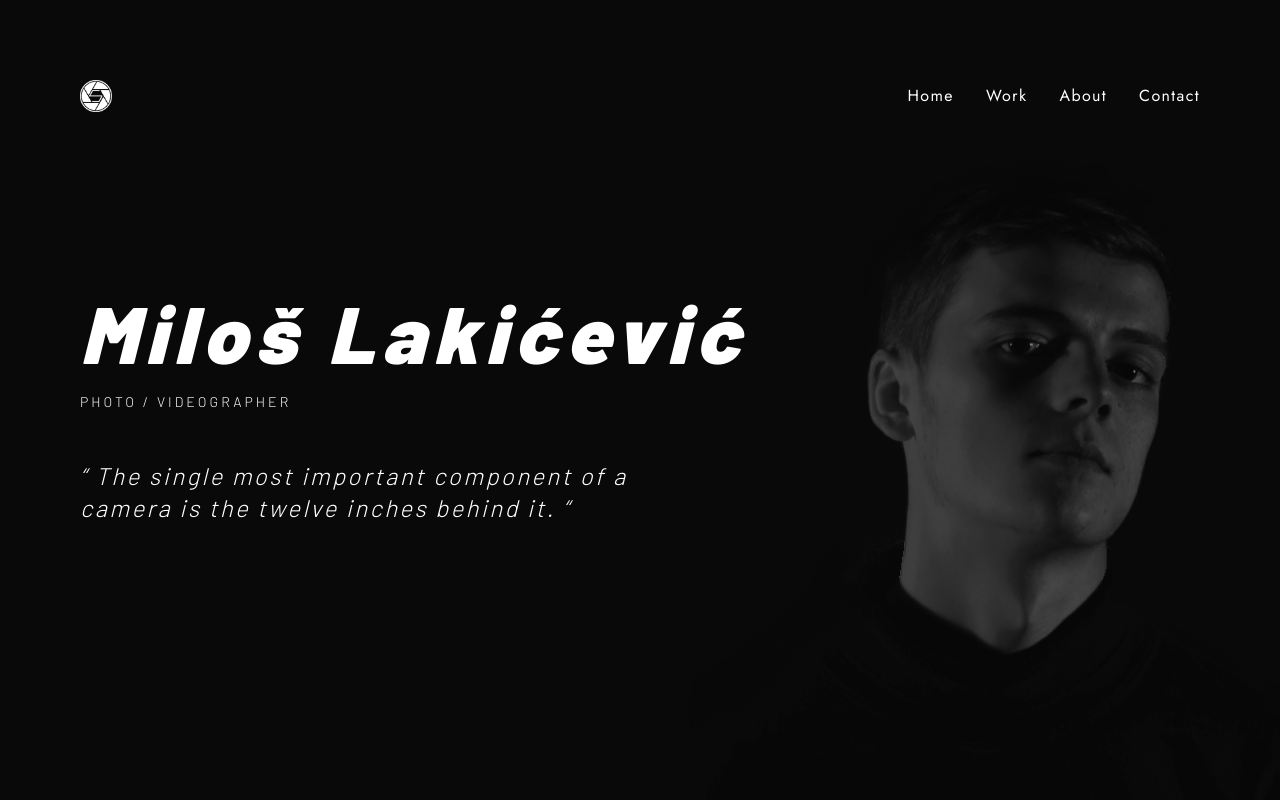
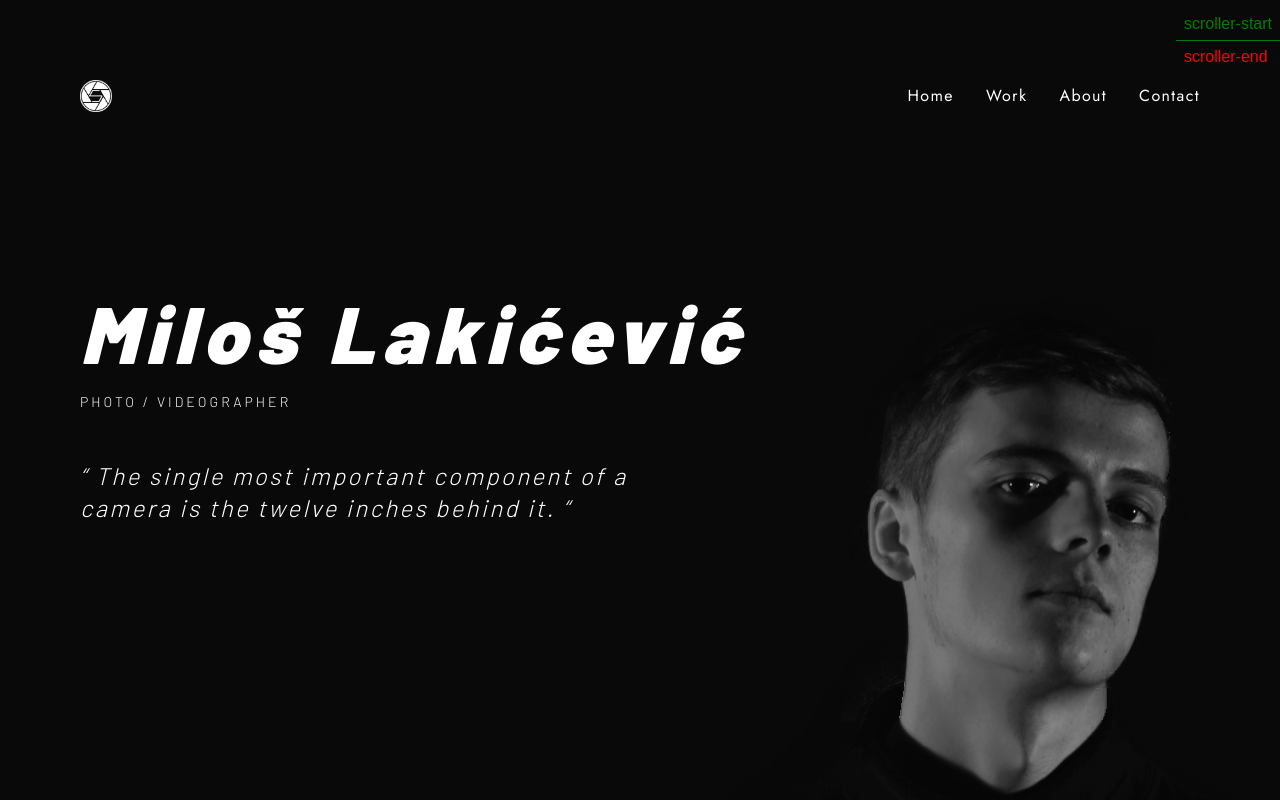
Before and after one commit to markonikolas/skilla-shoot, a Next.js app: page / in a window 1280 px wide. Shown: the top 800 px of the page. Built offline with nearby package versions, Linux system fonts and the light colour scheme.

Commit message:
Add basic pin

```diff
--- a/app/layout.tsx
+++ b/app/layout.tsx
@@ -4,7 +4,7 @@ import { jost, barlow } from "./config/typography";
 
 const RootLayout = ({ children }: { children: React.ReactNode }) => (
   <html lang="en" className={`${jost.variable} ${barlow.variable}`}>
-    <body className="overflow-hidden">{children}</body>
+    <body>{children}</body>
   </html>
 );
 
--- a/app/page.tsx
+++ b/app/page.tsx
@@ -24,14 +24,20 @@ const Home = () => {
   }, []);
 
   return (
-    <main className="h-screen w-full flex flex-col bg-[#090909] overflow-hidden">
+    <main className="w-full flex flex-col bg-[#090909]">
       <Header timeline={gsap} />
 
       <Intro timeline={gsap} />
 
+      <section className="h-screen bg-[#090909]"></section>
+
+      <section className="h-screen bg-[#090909]"></section>
+
+      <section className="h-screen bg-[#090909]"></section>
+
       <Background
         image={Person}
-        classNames="absolute z-10 bottom-0 left-1/3 md:left-1/2 opacity-50 opacity-0 translate-x-[50px]"
+        classNames="person absolute z-10 bottom-0 left-1/3 md:left-1/2 opacity-50 opacity-0 translate-x-[50px]"
         timeline={timeline}
       />
     </main>
--- a/components/Background.tsx
+++ b/components/Background.tsx
@@ -1,7 +1,7 @@
 "use client";
 
-import Image from "next/image";
-import { useRef, useEffect } from "react";
+import Image, { StaticImageData } from "next/image";
+import { useRef, useEffect, useState } from "react";
 
 import { BackgroundProps } from "./types";
 
@@ -19,9 +19,17 @@ const Background = (props: BackgroundProps) => {
       x: 0,
       duration: 1,
       delay: 1,
+    });
+
+    timeline?.to(current, {
       scrollTrigger: {
-
-      }
+        trigger: ".person",
+        pin: true,
+        start: "top 40px",
+        scrub: true,
+        end: "+=1000",
+        markers: true,
+      },
     });
   }, [timeline]);
 
--- a/components/Intro.tsx
+++ b/components/Intro.tsx
@@ -18,7 +18,7 @@ const Intro = (props: AnimationElementProps) => {
   return (
     <section
       ref={el}
-      className="relative z-10 font-barlow text-white max-w-7xl mx-auto w-full p-8 md:p-20 translate-y-[10px] opacity-0"
+      className="relative z-10 font-barlow text-white max-w-7xl mx-auto w-full p-8 md:p-20 translate-y-[10px] opacity-0 h-screen"
     >
       <h1 className="font-black text-[10vmin] italic tracking-widest">
         Miloš Lakićević
```
